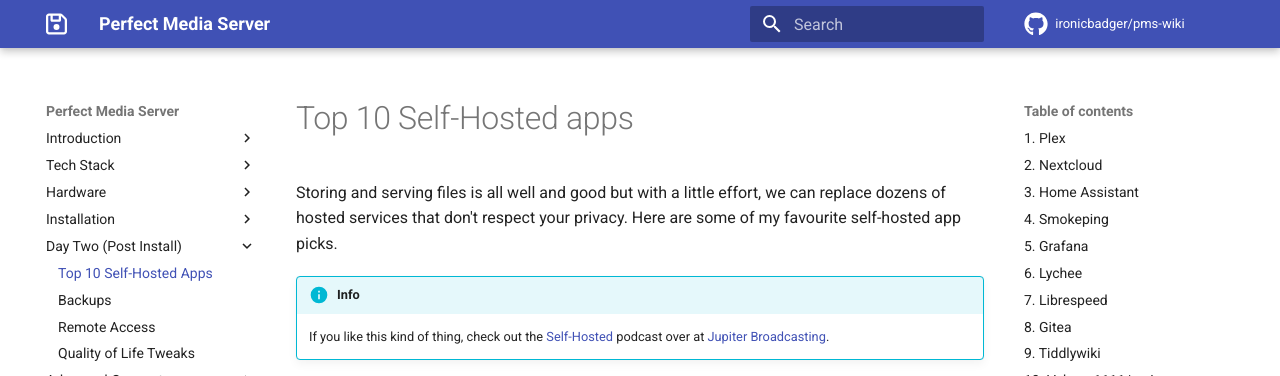
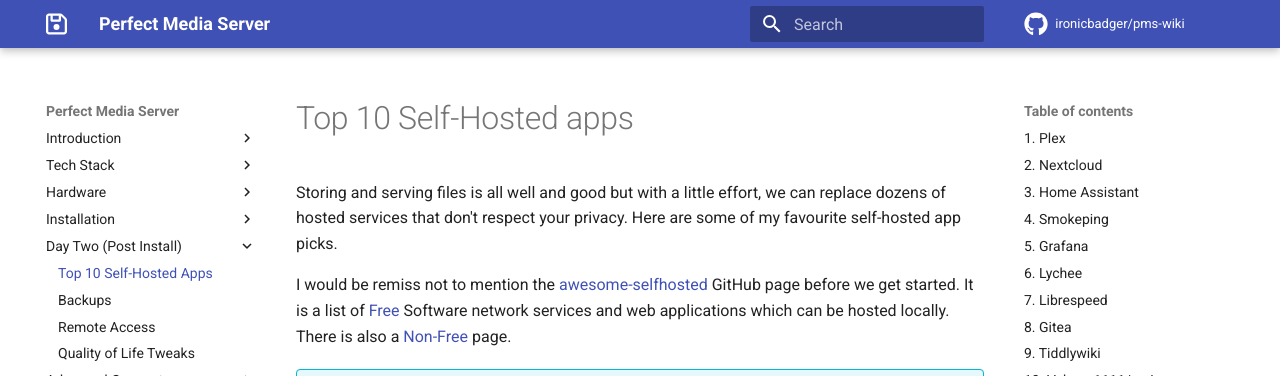
Before and after one commit to ironicbadger/pms-wiki, an MkDocs documentation site: the page built from docs/day-two/top10apps.md, in a window 1280 px wide and 900 px high, cut to the strip 0-376 px from the top of the window. Built offline with MkDocs 1.6.1 and Material for MkDocs 9.7.7, drawn with Linux system fonts in a browser that asks for light colours; some web fonts are replaced; comment, search, counter and statistics services are not loaded.

Commit message:
added awesome-selfhosted list

```diff
--- a/docs/day-two/top10apps.md
+++ b/docs/day-two/top10apps.md
@@ -1,6 +1,8 @@
 # Top 10 Self-Hosted apps
 
 Storing and serving files is all well and good but with a little effort, we can replace dozens of hosted services that don't respect your privacy. Here are some of my favourite self-hosted app picks.
+
+I would be remiss not to mention the [awesome-selfhosted](https://github.com/awesome-selfhosted/awesome-selfhosted) GitHub page before we get started. It is a list of [Free](https://en.wikipedia.org/wiki/Free_software) Software network services and web applications which can be hosted locally. There is also a [Non-Free](https://github.com/awesome-selfhosted/awesome-selfhosted/blob/master/non-free.md) page.
 
 !!! info
     If you like this kind of thing, check out the [Self-Hosted](https://selfhosted.show) podcast over at [Jupiter Broadcasting](https://jupiterbroadcasting.com).
```
